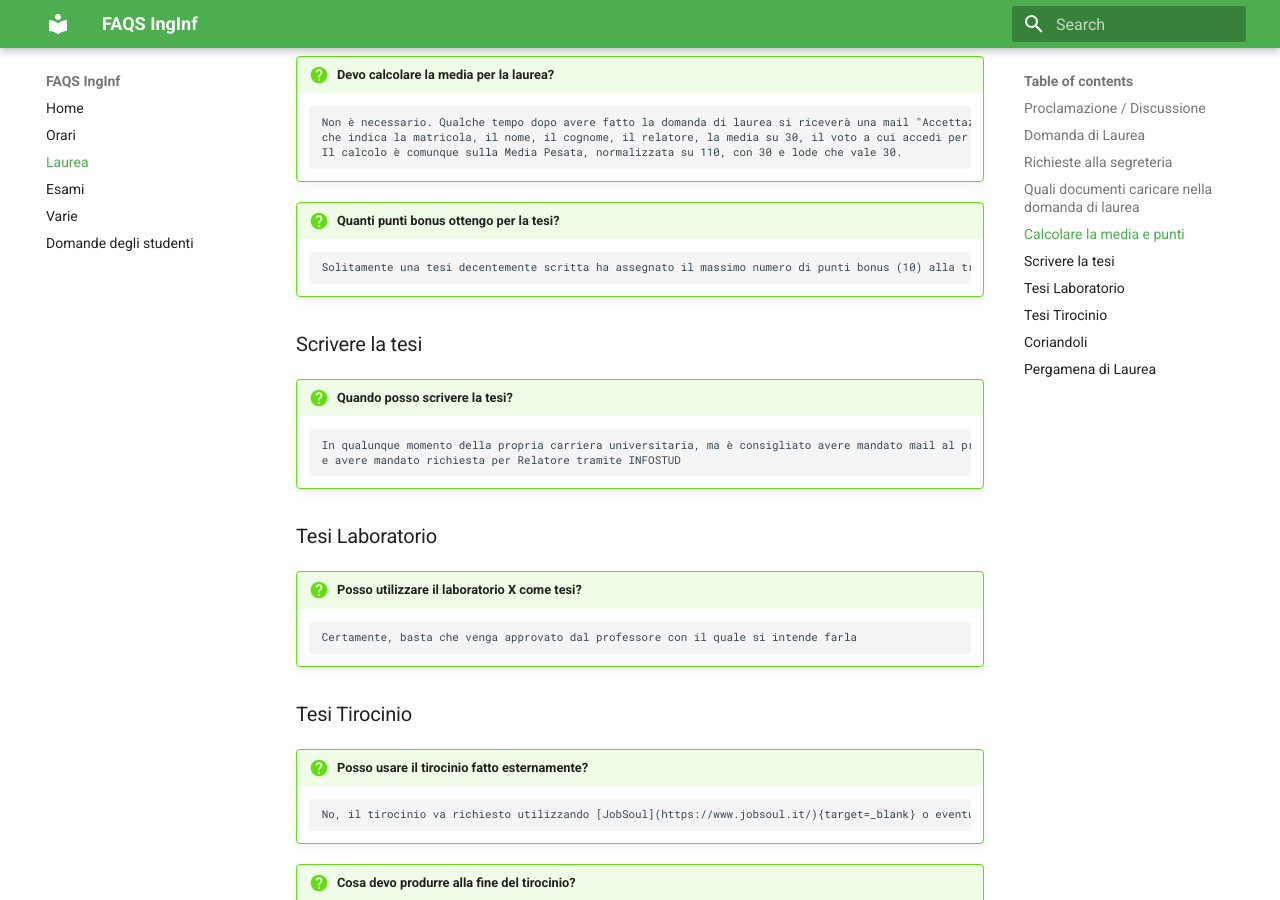
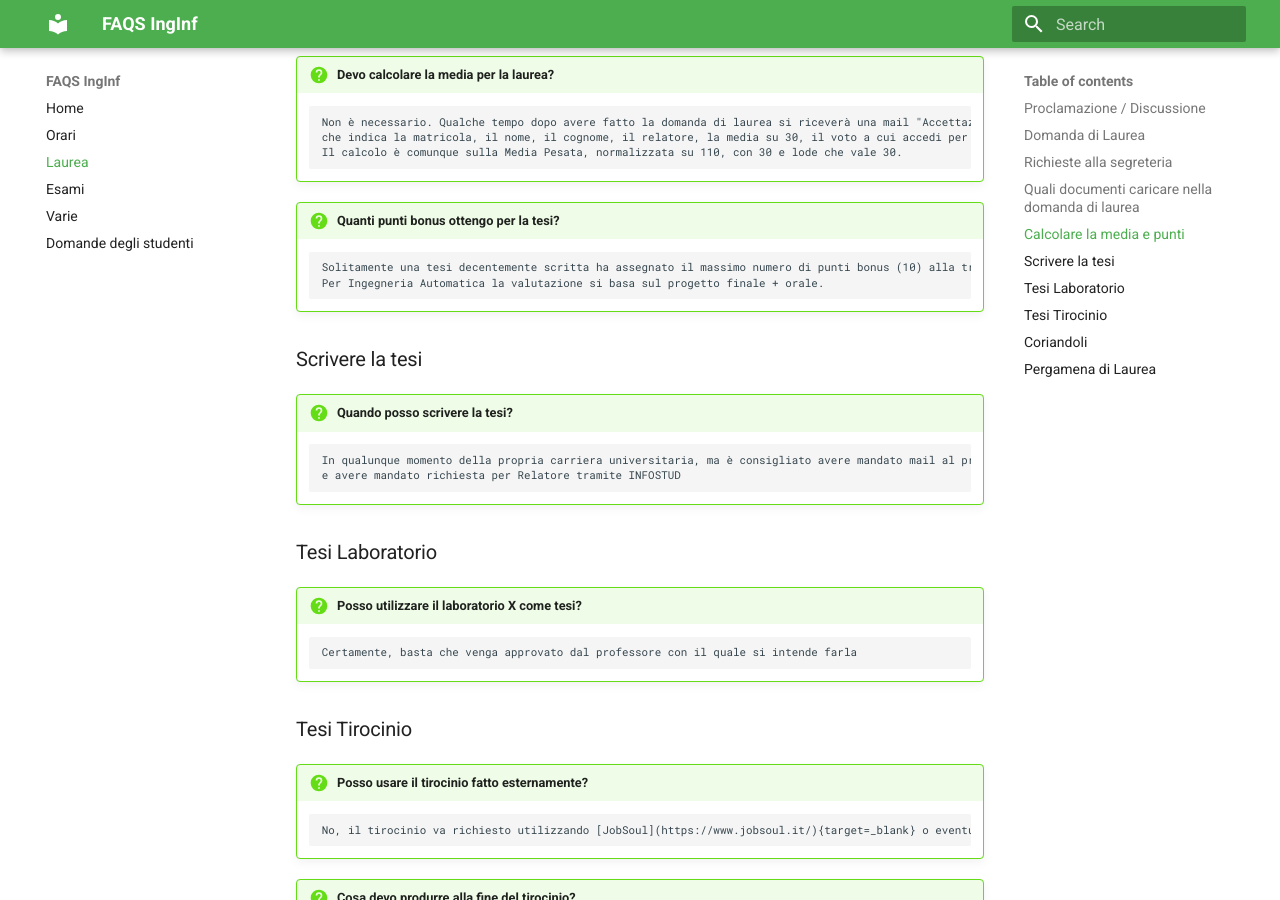
Before and after one commit to universityigi/faqs, an MkDocs documentation site: the page built from docs/laurea.md, in a window 1280 px wide and 900 px high, scrolled down 1324 px. Built offline with MkDocs 1.6.1 and Material for MkDocs 9.7.7, drawn with Linux system fonts in a browser that asks for light colours.

Commit message:
Valutazione progetto finale

```diff
--- a/docs/laurea.md
+++ b/docs/laurea.md
@@ -56,7 +56,8 @@
 
 !!! question "Quanti punti bonus ottengo per la tesi?"
 
-		Solitamente una tesi decentemente scritta ha assegnato il massimo numero di punti bonus (10) alla triennale.
+		Solitamente una tesi decentemente scritta ha assegnato il massimo numero di punti bonus (10) alla triennale (Ingegneria Informatica).
+		Per Ingegneria Automatica la valutazione si basa sul progetto finale + orale.
 
 ### Scrivere la tesi
 
```
